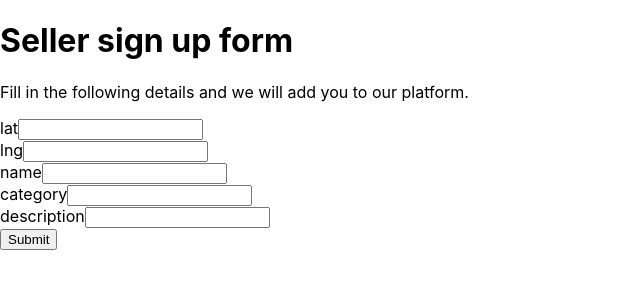
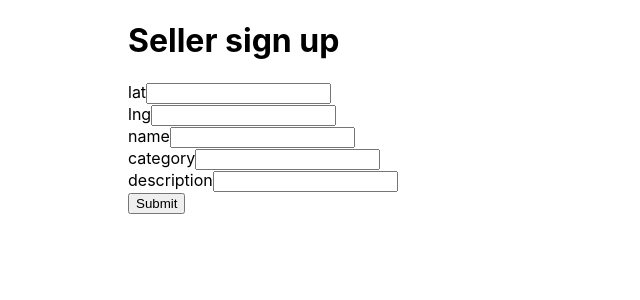
Before and after one commit to Tetraline/full-stack-delivery-app, a React (Create React App) app in the folder full-stack-delivery-app-web/: page /seller-sign-up in a window 1280 px wide. Shown: the top 300 px of the page, without its empty margins (0-640 px from the left). Built offline with nearby package versions, Linux system fonts and the light colour scheme.

Commit message:
add styling to seller sign up page

```diff
--- a/full-stack-delivery-app-web/src/containers/SellerSignUp/SellerSignUp.jsx
+++ b/full-stack-delivery-app-web/src/containers/SellerSignUp/SellerSignUp.jsx
@@ -1,13 +1,13 @@
-//import "./SellerSignUp.scss";
+import "./SellerSignUp.scss";
 import { useState } from "react";
 
 const SellerSignUp = () => {
   const [userMessage, setUserMessage] = useState("");
   const keys = ["lat", "lng", "name", "category", "description"];
   const innerFormJSX = keys.map((key) => (
-    <div key={key}>
+    <div key={key} className="form-group">
       <label htmlFor={key}>{key}</label>
-      <input name={key} id={key}></input>
+      <input name={key} id={key} className="form-control"></input>
     </div>
   ));
   const handleSubmit = async (e) => {
@@ -33,8 +33,13 @@ const SellerSignUp = () => {
   };
   return (
     <form>
-      <h1>Seller sign up form</h1>
-      <p>Fill in the following details and we will add you to our platform.</p>
+      <link
+        rel="stylesheet"
+        href="https://stackpath.bootstrapcdn.com/bootstrap/4.1.0/css/bootstrap.min.css"
+        integrity="sha384-9gVQ4dYFwwWSjIDZnLEWnxCjeSWFphJiwGPXr1jddIhOegiu1FwO5qRGvFXOdJZ4"
+        crossOrigin="anonymous"
+      ></link>
+      <h1>Seller sign up</h1>
       {innerFormJSX}
       <input onClick={handleSubmit} type="submit" value="Submit" />
       <h2>{userMessage}</h2>
--- /dev/null
+++ b/full-stack-delivery-app-web/src/containers/SellerSignUp/SellerSignUp.scss
@@ -0,0 +1,4 @@
+form {
+  width: 80vw;
+  margin: auto;
+}
```
